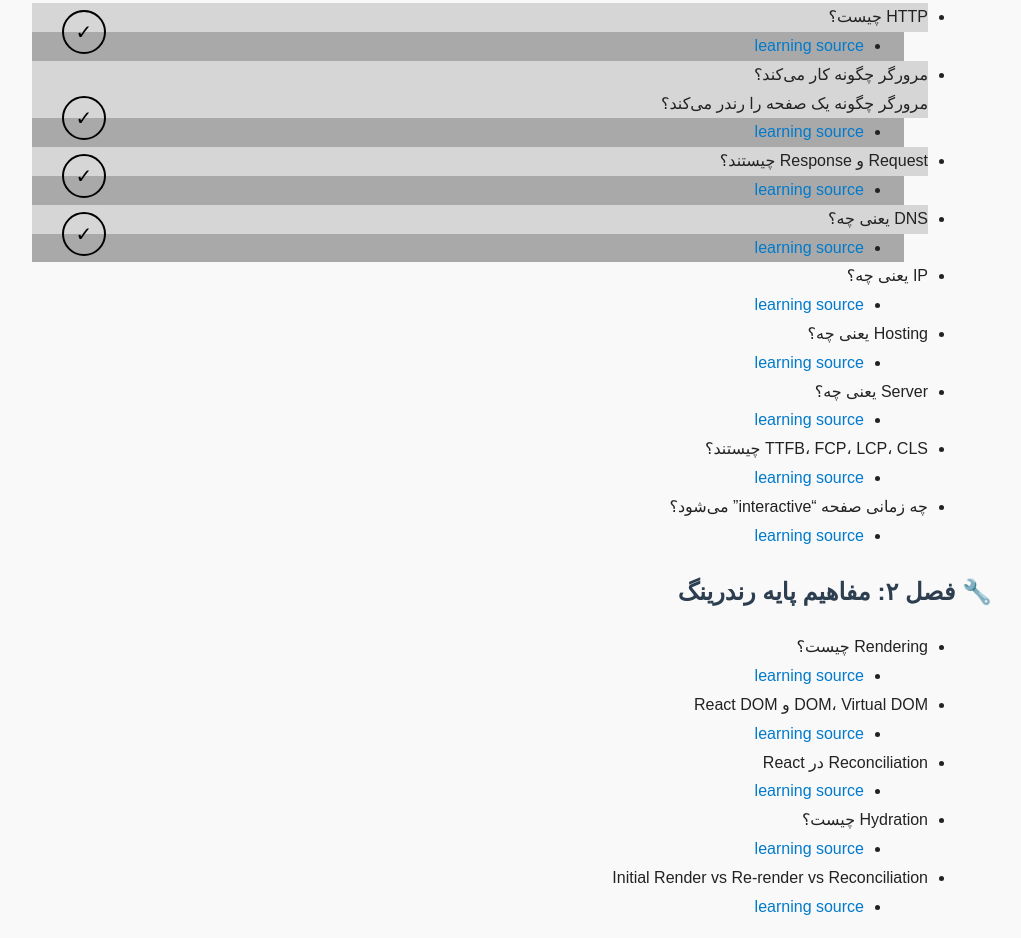
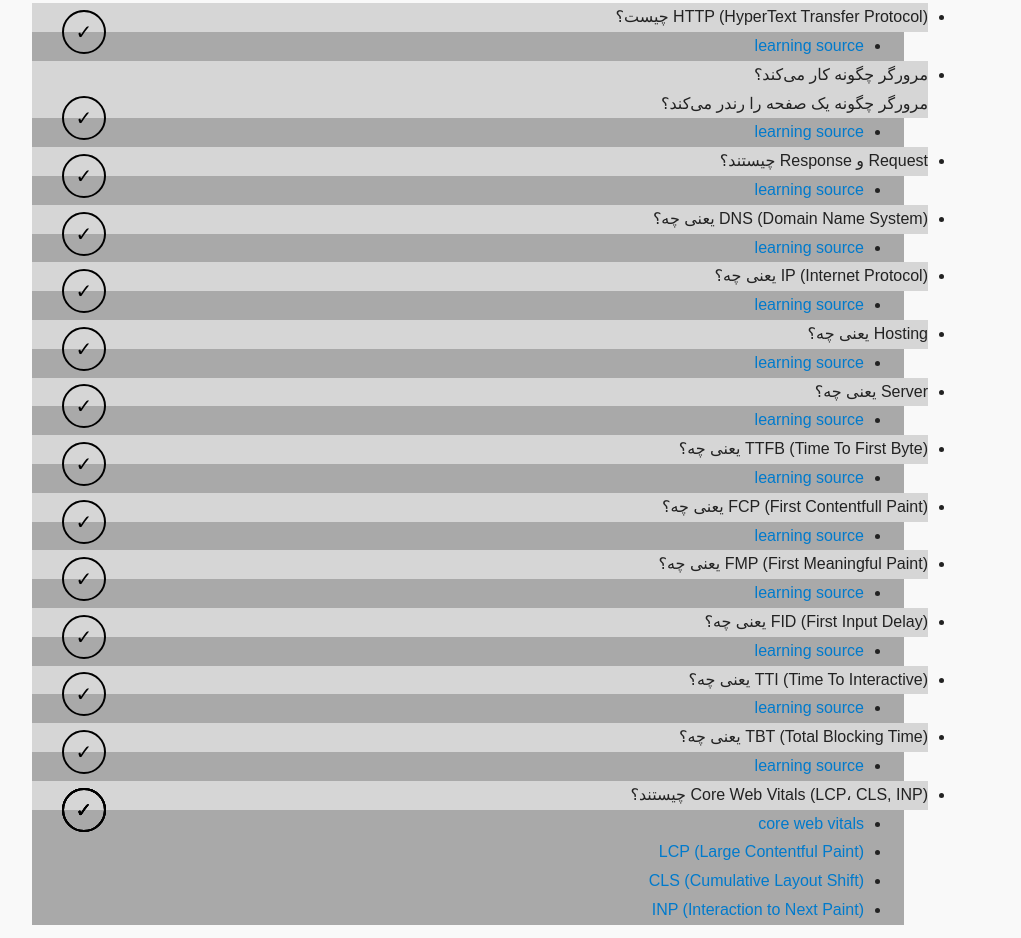
Before and after one commit to omidfarhangnia/My_Cheat_Sheet, a plain HTML site: page RENDERING/roadmap.html in a window 1280 px wide. Shown: the part 241-1179 px from the top of the page, without its empty margins (128-1149 px from the left). Drawn offline with Linux system fonts and the light colour scheme.

Commit message:
finishing the first part

```diff
--- a/RENDERING/roadmap.html
+++ b/RENDERING/roadmap.html
@@ -68,7 +68,7 @@
 
     <h2>🧱 فصل ۱: مفاهیم پایه وب</h2>
     <ul>
-      <li>HTTP چیست؟</li>
+      <li>HTTP (HyperText Transfer Protocol) چیست؟</li>
       <ul>
         <li>
           <a
@@ -100,29 +100,118 @@
           >
         </li>
       </ul>
-      <li>DNS یعنی چه؟</li>
+      <li>DNS (Domain Name System) یعنی چه؟</li>
       <ul>
-        <li><a target="_blank" href="https://www.cloudflare.com/learning/dns/what-is-dns/">learning source</a></li>
+        <li>
+          <a
+            target="_blank"
+            href="https://www.cloudflare.com/learning/dns/what-is-dns/"
+            >learning source</a
+          >
+        </li>
       </ul>
-      <li>IP یعنی چه؟</li>
+      <li>IP (Internet Protocol) یعنی چه؟</li>
       <ul>
-        <li><a target="_blank" href="#">learning source</a></li>
+        <li>
+          <a target="_blank" href="https://whatismyipaddress.com/ip-address"
+            >learning source</a
+          >
+        </li>
       </ul>
       <li>Hosting یعنی چه؟</li>
       <ul>
-        <li><a target="_blank" href="#">learning source</a></li>
+        <li>
+          <a
+            target="_blank"
+            href="https://www.hostinger.com/tutorials/what-is-web-hosting"
+            >learning source</a
+          >
+        </li>
       </ul>
       <li>Server یعنی چه؟</li>
       <ul>
-        <li><a target="_blank" href="#">learning source</a></li>
+        <li>
+          <a
+            target="_blank"
+            href="https://www.hostinger.com/tutorials/what-is-a-web-server"
+            >learning source</a
+          >
+        </li>
       </ul>
-      <li>TTFB، FCP، LCP، CLS چیستند؟</li>
+      <li>TTFB (Time To First Byte) یعنی چه؟</li>
       <ul>
-        <li><a target="_blank" href="#">learning source</a></li>
+        <li>
+          <a target="_blank" href="https://web.dev/articles/ttfb"
+            >learning source</a
+          >
+        </li>
       </ul>
-      <li>چه زمانی صفحه “interactive” می‌شود؟</li>
+      <li>FCP (First Contentfull Paint) یعنی چه؟</li>
       <ul>
-        <li><a target="_blank" href="#">learning source</a></li>
+        <li>
+          <a target="_blank" href="https://web.dev/articles/fcp"
+            >learning source</a
+          >
+        </li>
+      </ul>
+      <li>FMP (First Meaningful Paint) یعنی چه؟</li>
+      <ul>
+        <li>
+          <a
+            target="_blank"
+            href="https://developer.mozilla.org/en-US/docs/Glossary/First_meaningful_paint"
+            >learning source</a
+          >
+        </li>
+      </ul>
+      <li>FID (First Input Delay) یعنی چه؟</li>
+      <ul>
+        <li>
+          <a target="_blank" href="https://web.dev/articles/fid"
+            >learning source</a
+          >
+        </li>
+      </ul>
+      <li>TTI (Time To Interactive) یعنی چه؟</li>
+      <ul>
+        <li>
+          <a target="_blank" href="https://web.dev/articles/tti"
+            >learning source</a
+          >
+        </li>
+      </ul>
+      <li>TBT (Total Blocking Time) یعنی چه؟</li>
+      <ul>
+        <li>
+          <a target="_blank" href="https://web.dev/articles/tbt"
+            >learning source</a
+          >
+        </li>
+      </ul>
+      <li>Core Web Vitals (LCP، CLS, INP) چیستند؟</li>
+      <ul>
+        <li>
+          <a
+            target="_blank"
+            href="https://developers.google.com/search/docs/appearance/core-web-vitals"
+            >core web vitals</a
+          >
+        </li>
+        <li>
+          <a target="_blank" href="https://web.dev/articles/lcp"
+            >LCP (Large Contentful Paint)</a
+          >
+        </li>
+        <li>
+          <a target="_blank" href="https://web.dev/articles/cls"
+            >CLS (Cumulative Layout Shift)</a
+          >
+        </li>
+        <li>
+          <a target="_blank" href="https://web.dev/articles/inp"
+            >INP (Interaction to Next Paint)</a
+          >
+        </li>
       </ul>
     </ul>
 
```
